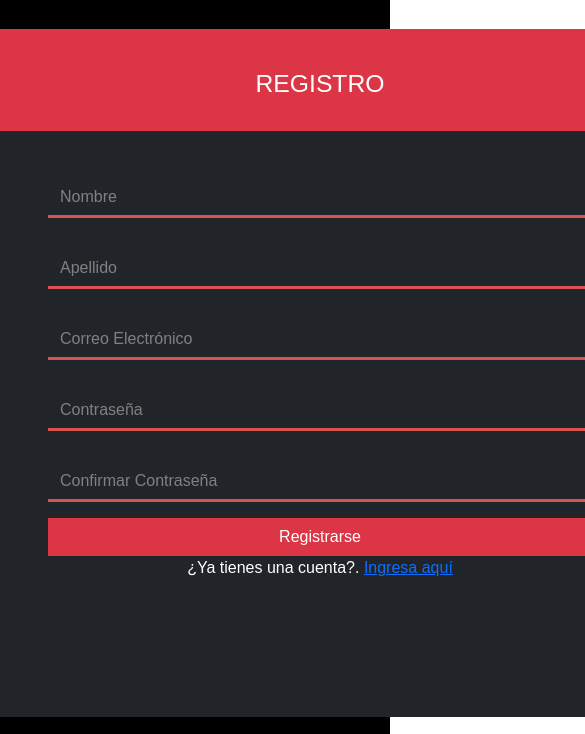
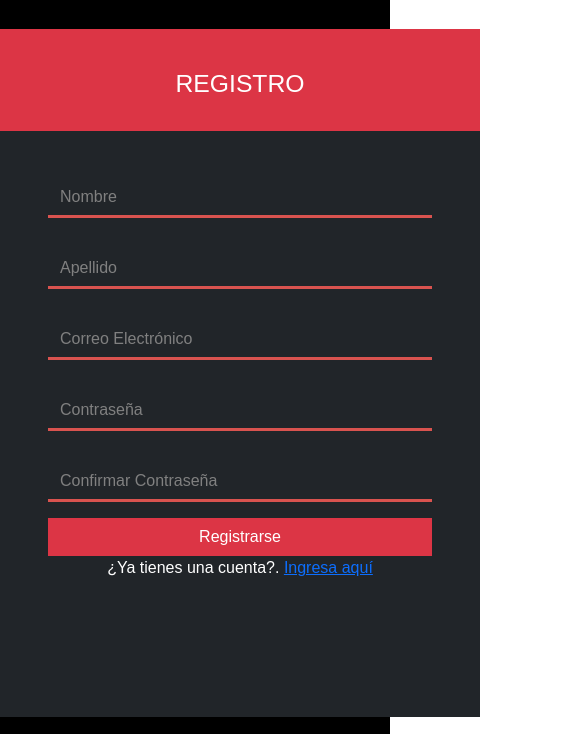
Before and after one commit to UlisesPaz023/Los-m-s-picantes, a plain HTML site: page PAGES/register.html in a window 390 px wide. Shown: the part 110-844 px from the top of the page, 585 px wide, since content can reach past the window. Drawn offline with nearby package versions, Linux system fonts and the light colour scheme; a web font is replaced by a local one.

Commit message:
register responsive

```diff
--- a/STYLES/style.css
+++ b/STYLES/style.css
@@ -11,7 +11,7 @@
 }
 
 .formBody{
-  width: 40rem;
+  width: 30rem;
   height: 43rem;
   margin: 2rem auto;
 }
```
